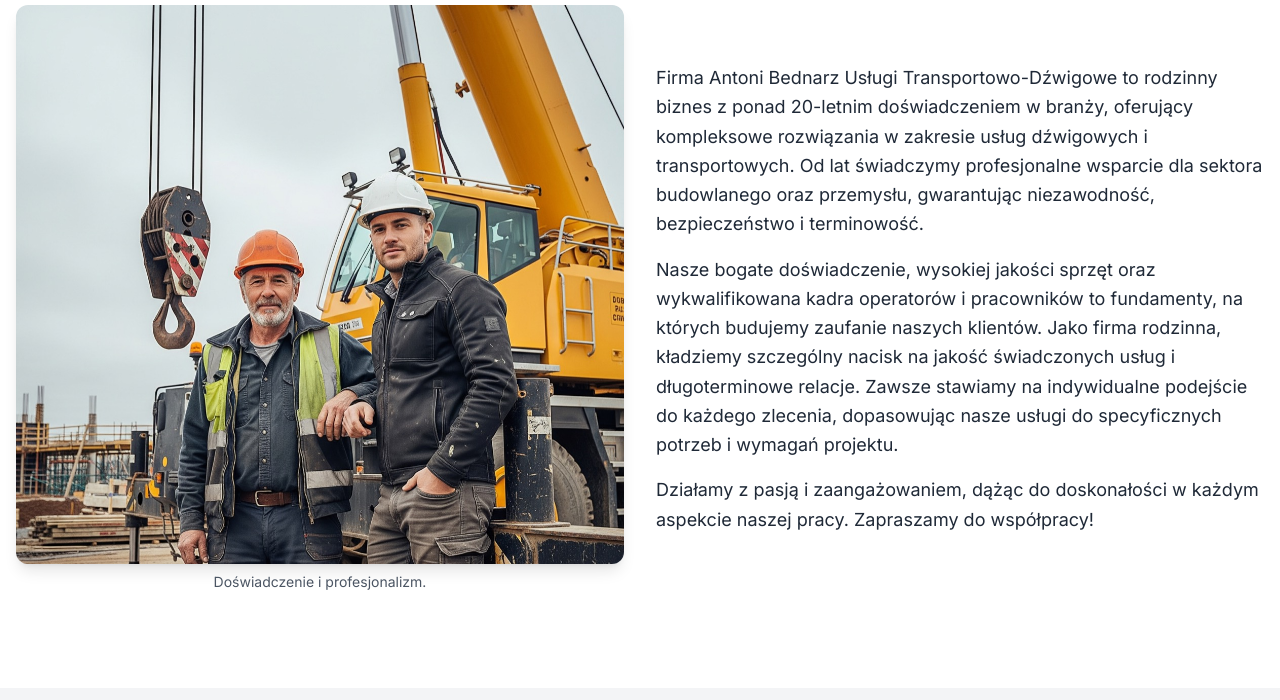
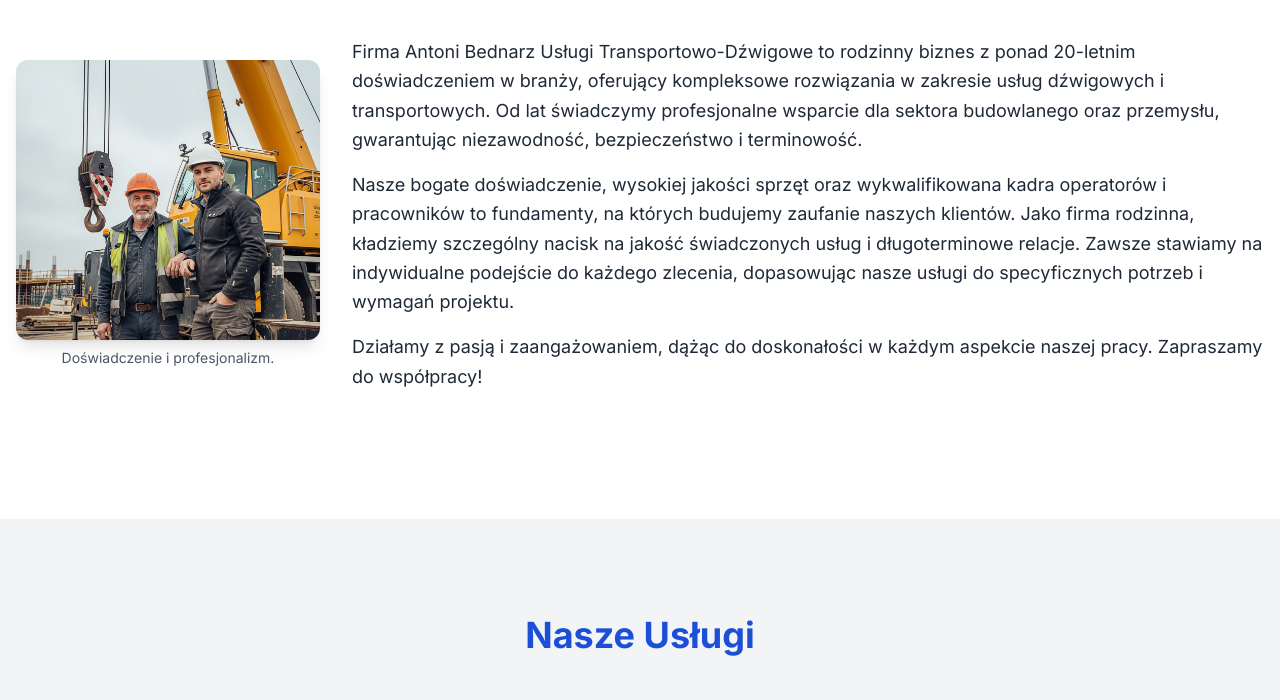
Before and after one commit to jaicarra/Local-Website, a website: page index.html in a window 1280 px wide. Shown: the part 747-1447 px from the top of the page. Drawn offline with Linux system fonts and the light colour scheme.

Commit message:
Increase size of About Us section and image

```diff
--- a/index.html
+++ b/index.html
@@ -166,15 +166,15 @@
     </section>
 
     <!-- About Us Section -->
-    <section id="about" class="py-16 md:py-24 bg-white">
+    <section id="about" class="py-24 md:py-32 bg-white">
         <div class="container mx-auto px-4">
             <h2 class="text-3xl md:text-4xl font-bold text-center mb-10 text-blue-700">O nas</h2>
             <div class="flex flex-col md:flex-row items-center gap-8">
-                <div class="md:w-1/2">
+                <div class="md:w-2/3">
                     <img src="images/father-son.jpg" alt="Pracownicy firmy" class="rounded-xl shadow-lg w-full h-auto object-cover">
                     <p class="text-center text-gray-600 mt-2 text-sm">Doświadczenie i profesjonalizm.</p>
                 </div>
-                <div class="md:w-1/2 text-lg leading-relaxed">
+                <div class="md:w-1/3 text-lg leading-relaxed">
                     <p class="mb-4">
                         Firma Antoni Bednarz Usługi Transportowo-Dźwigowe to rodzinny biznes z ponad 20-letnim doświadczeniem w branży, oferujący kompleksowe rozwiązania w zakresie usług dźwigowych i transportowych. Od lat świadczymy profesjonalne wsparcie dla sektora budowlanego oraz przemysłu, gwarantując niezawodność, bezpieczeństwo i terminowość.
                     </p>
```
